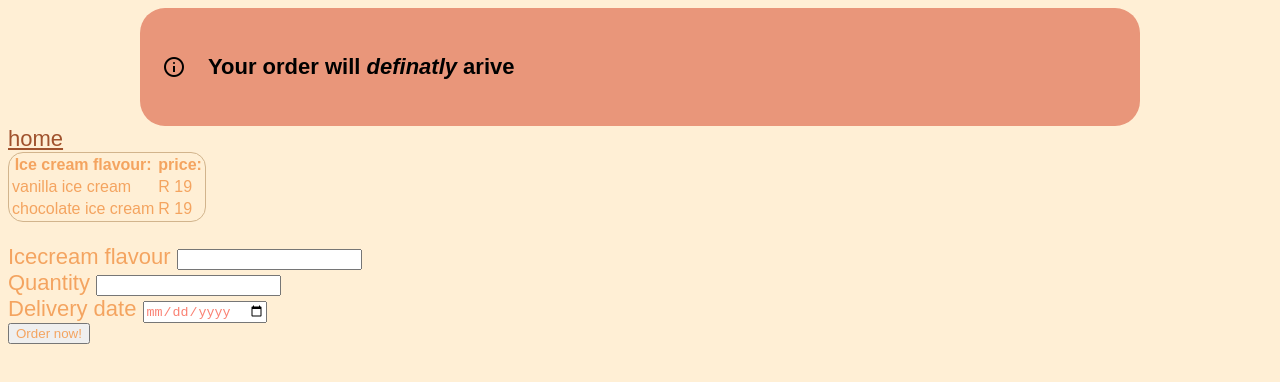
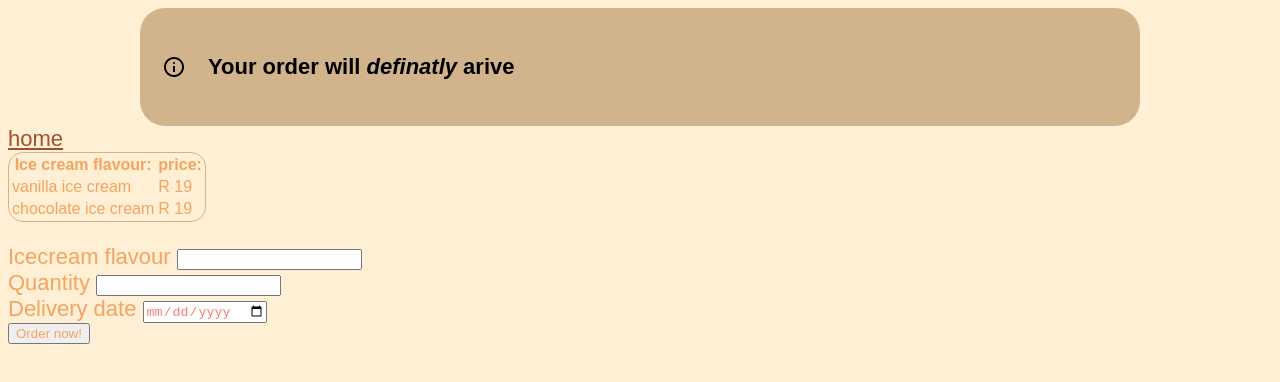
Before and after one commit to nickpriva/Nicksicecreamstore, a plain HTML site: page order form.html in a window 1280 px wide. Drawn offline with nearby package versions, Linux system fonts and the light colour scheme.

Commit message:
Updated looks in style.css

```diff
--- a/style.css
+++ b/style.css
@@ -45,7 +45,7 @@ p a , a{
 	border-radius: 25px;
 	width: 100%;
 	height: 15%;
-	background-color: darksalmon;
+	background-color: tan;
 }
 
 .alert-icon {
```
